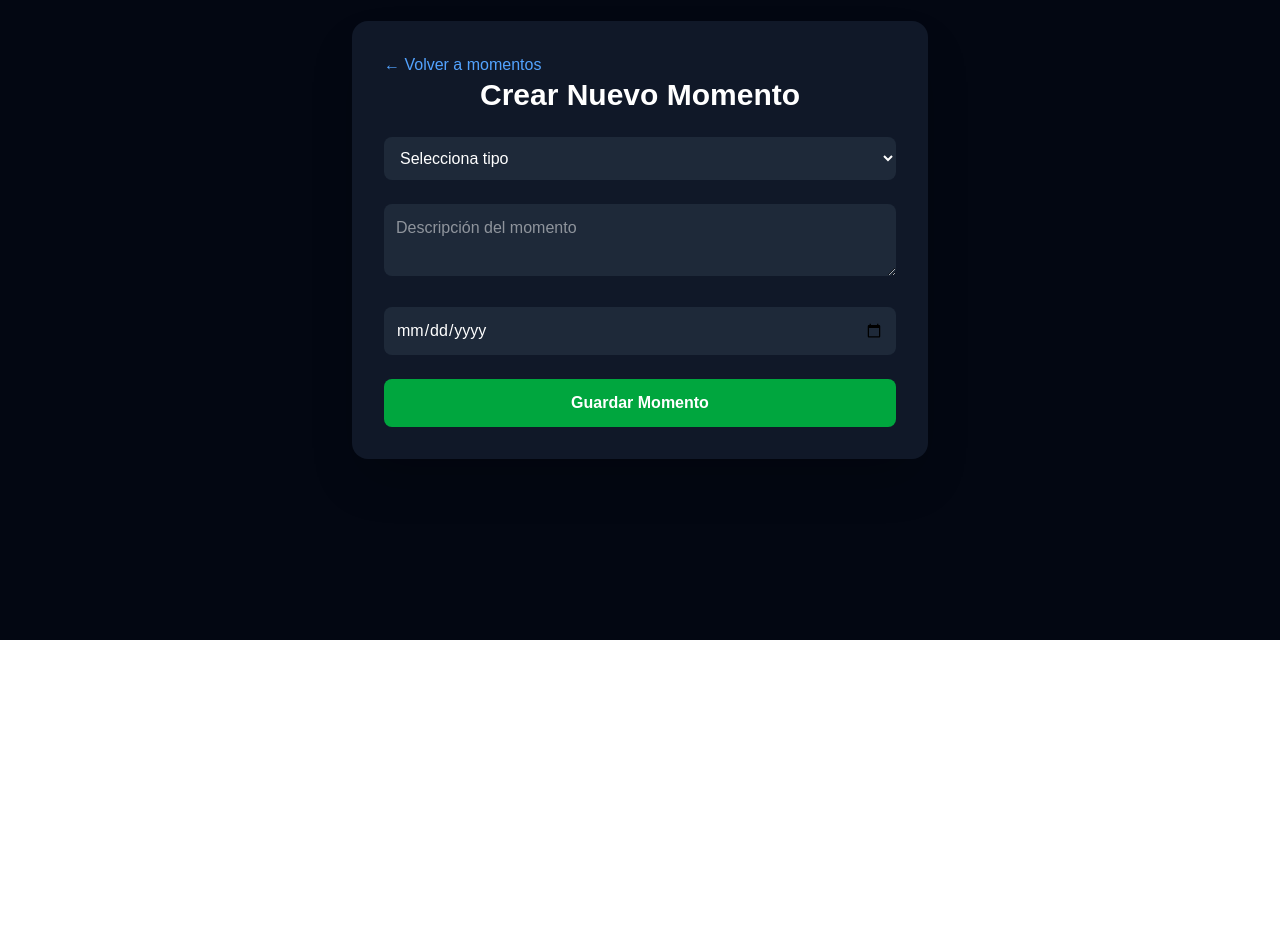
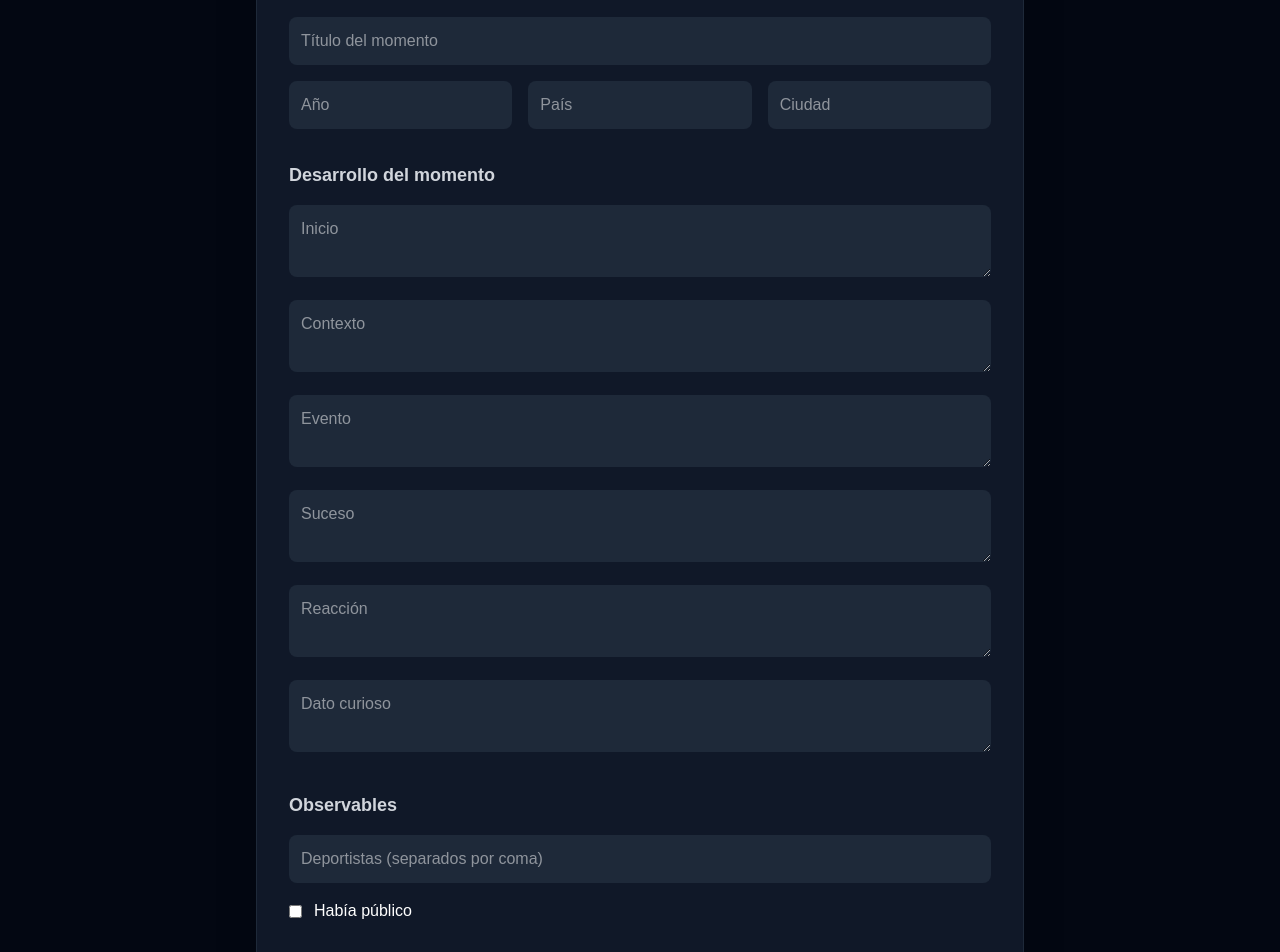
Before and after one commit to Yanedis97/Momentos-frontend, a Next.js app: page /moments/create in a window 1280 px wide. Shown: the part 160-1112 px from the top of the page. Before the commit the page ends 800 px from the top, so only its background shows below. Built offline with nearby package versions, Linux system fonts and the light colour scheme.

Commit message:
change pages design

```diff
--- a/app/moments/create/page.tsx
+++ b/app/moments/create/page.tsx
@@ -1,92 +1,175 @@
 "use client";
 
-import { useParams } from "next/navigation";
 import { useState } from "react";
-import Link from "next/link";
 
 export default function CrearMomentoPage() {
-  const params = useParams();
-  const id = params.id;
 
   const [form, setForm] = useState({
-    tipo: "",
-    descripcion: "",
-    fecha: "",
+    title: "",
+    country: "",
+    city: "",
+    year: "",
+    inicio: "",
+    contexto: "",
+    evento: "",
+    suceso: "",
+    reaccion: "",
+    dato_curioso: "",
+    deportistas: "",
+    publico: false
   });
 
   const handleChange = (
-    e: React.ChangeEvent<HTMLInputElement | HTMLTextAreaElement | HTMLSelectElement>
+    e: React.ChangeEvent<HTMLInputElement | HTMLTextAreaElement>
   ) => {
+
+    const { name, value } = e.target;
+
     setForm({
       ...form,
-      [e.target.name]: e.target.value,
+      [name]: value
     });
+
   };
 
   const handleSubmit = (e: React.FormEvent) => {
     e.preventDefault();
-    console.log({
-      jugadorId: id,
-      ...form,
-    });
+
+    const payload = {
+      title: form.title,
+      year: Number(form.year),
+      location: {
+        country: form.country,
+        city: form.city
+      },
+      states: {
+        inicio: { text: form.inicio },
+        contexto: { text: form.contexto },
+        evento: { text: form.evento },
+        suceso: { text: form.suceso },
+        reaccion: { text: form.reaccion },
+        dato_curioso: { text: form.dato_curioso }
+      },
+      observables: {
+        deportistas: form.deportistas.split(","),
+        publico: form.publico
+      }
+    };
+
+    console.log(payload);
   };
 
   return (
-    <main className="flex min-h-screen items-center justify-center bg-gray-950 p-6">
+
+    <main className="min-h-screen bg-gray-950 p-8 flex justify-center">
+
       <form
         onSubmit={handleSubmit}
-        className="w-full max-w-xl space-y-6 rounded-2xl bg-gray-900 p-8 shadow-2xl text-white"
+        className="w-full max-w-3xl space-y-8 rounded-2xl border border-gray-800 bg-gray-900 p-8 shadow-2xl text-white"
       >
-        <Link
-          href={`/jugadores/${id}/momentos`}
-          className="text-blue-400 hover:underline"
-        >
-          ← Volver a momentos
-        </Link>
 
-        <h2 className="text-center text-3xl font-bold">
-          Crear Nuevo Momento
+        <h1 className="text-3xl font-bold text-center">
+          Crear Momento
+        </h1>
+
+        {/* INFORMACIÓN GENERAL */}
+
+        <div className="space-y-4">
+
+          <h2 className="text-lg font-semibold text-gray-300">
+            Información general
           </h2>
 
-        <select
-          name="tipo"
-          value={form.tipo}
+          <input
+            name="title"
+            placeholder="Título del momento"
             onChange={handleChange}
-          required
-          className="w-full rounded-lg bg-gray-800 p-3 outline-none focus:ring-2 focus:ring-green-500"
-        >
-          <option value="">Selecciona tipo</option>
-          <option value="Gol">Gol</option>
-          <option value="Asistencia">Asistencia</option>
-          <option value="Tarjeta Amarilla">Tarjeta Amarilla</option>
-          <option value="Tarjeta Roja">Tarjeta Roja</option>
-        </select>
+            className="w-full rounded-lg bg-gray-800 p-3"
+          />
 
-        <textarea
-          name="descripcion"
-          placeholder="Descripción del momento"
-          value={form.descripcion}
+          <div className="grid grid-cols-3 gap-4">
+
+            <input
+              name="year"
+              placeholder="Año"
               onChange={handleChange}
-          required
-          className="w-full rounded-lg bg-gray-800 p-3 outline-none focus:ring-2 focus:ring-green-500"
+              className="rounded-lg bg-gray-800 p-3"
             />
 
             <input
-          type="date"
-          name="fecha"
-          value={form.fecha}
+              name="country"
+              placeholder="País"
               onChange={handleChange}
-          required
-          className="w-full rounded-lg bg-gray-800 p-3 outline-none focus:ring-2 focus:ring-green-500"
+              className="rounded-lg bg-gray-800 p-3"
             />
+
+            <input
+              name="city"
+              placeholder="Ciudad"
+              onChange={handleChange}
+              className="rounded-lg bg-gray-800 p-3"
+            />
+
+          </div>
+
+        </div>
+
+        {/* DESARROLLO DEL MOMENTO */}
+
+        <div className="space-y-4">
+
+          <h2 className="text-lg font-semibold text-gray-300">
+            Desarrollo del momento
+          </h2>
+
+          <textarea name="inicio" placeholder="Inicio" onChange={handleChange} className="w-full bg-gray-800 p-3 rounded-lg"/>
+          <textarea name="contexto" placeholder="Contexto" onChange={handleChange} className="w-full bg-gray-800 p-3 rounded-lg"/>
+          <textarea name="evento" placeholder="Evento" onChange={handleChange} className="w-full bg-gray-800 p-3 rounded-lg"/>
+          <textarea name="suceso" placeholder="Suceso" onChange={handleChange} className="w-full bg-gray-800 p-3 rounded-lg"/>
+          <textarea name="reaccion" placeholder="Reacción" onChange={handleChange} className="w-full bg-gray-800 p-3 rounded-lg"/>
+          <textarea name="dato_curioso" placeholder="Dato curioso" onChange={handleChange} className="w-full bg-gray-800 p-3 rounded-lg"/>
+
+        </div>
+
+        {/* OBSERVABLES */}
+
+        <div className="space-y-4">
+
+          <h2 className="text-lg font-semibold text-gray-300">
+            Observables
+          </h2>
+
+          <input
+            name="deportistas"
+            placeholder="Deportistas (separados por coma)"
+            onChange={handleChange}
+            className="w-full rounded-lg bg-gray-800 p-3"
+          />
+
+          <label className="flex items-center gap-3">
+
+            <input
+              type="checkbox"
+              onChange={(e) =>
+                setForm({ ...form, publico: e.target.checked })
+              }
+            />
+
+            Había público
+
+          </label>
+
+        </div>
 
         <button
           type="submit"
-          className="w-full rounded-lg bg-green-600 p-3 font-semibold transition hover:bg-green-700"
+          className="w-full rounded-lg bg-green-600 p-3 font-semibold hover:bg-green-700"
         >
-          Guardar Momento
+          Crear momento
         </button>
+
       </form>
+
     </main>
   );
 }
--- a/app/players/create/page.tsx
+++ b/app/players/create/page.tsx
@@ -3,99 +3,159 @@
 import { useState } from "react";
 
 export default function CrearJugadorPage() {
+
   const [form, setForm] = useState({
-    nombre: "",
-    posicion: "",
-    numero: "",
-    edad: "",
-    equipo: "",
+    username: "",
+    email: "",
+    language: "es",
+    experience_level: "beginner",
+    show_paused_first: true,
   });
 
   const handleChange = (
     e: React.ChangeEvent<HTMLInputElement | HTMLSelectElement>
   ) => {
+
+    const { name, value, type } = e.target;
+
     setForm({
       ...form,
-      [e.target.name]: e.target.value,
+      [name]: type === "checkbox" ? (e.target as HTMLInputElement).checked : value,
     });
+
   };
 
   const handleSubmit = (e: React.FormEvent) => {
     e.preventDefault();
-    console.log(form);
+
+    const payload = {
+      username: form.username,
+      email: form.email,
+      profile: {
+        language: form.language,
+        experience_level: form.experience_level,
+        preferences: {
+          show_paused_first: form.show_paused_first,
+        },
+      },
+    };
+
+    console.log(payload);
   };
 
   return (
     <main className="flex min-h-screen items-center justify-center bg-gray-950 p-6">
+
       <form
         onSubmit={handleSubmit}
-        className="w-full max-w-xl space-y-6 rounded-2xl bg-gray-900 p-8 shadow-2xl"
+        className="w-full max-w-xl space-y-6 rounded-2xl border border-gray-800 bg-gray-900 p-8 shadow-2xl text-white"
       >
-        <h2 className="text-center text-3xl font-bold text-white">
-          Registrar Jugador
+
+        <div className="text-center space-y-2">
+          <div className="text-4xl">👤</div>
+
+          <h2 className="text-3xl font-bold">
+            Crear Jugador
           </h2>
+
+          <p className="text-gray-400 text-sm">
+            Registra un nuevo usuario del sistema
+          </p>
+        </div>
+
+        {/* INFORMACIÓN BÁSICA */}
+
+        <div className="space-y-4">
+
+          <h3 className="text-lg font-semibold text-gray-300">
+            Información básica
+          </h3>
 
           <input
             type="text"
-          name="nombre"
-          placeholder="Nombre completo"
-          value={form.nombre}
+            name="username"
+            placeholder="Nombre de usuario"
+            value={form.username}
             onChange={handleChange}
             required
-          className="w-full rounded-lg bg-gray-800 p-3 text-white outline-none focus:ring-2 focus:ring-blue-500"
-        />
-
-        <select
-          name="posicion"
-          value={form.posicion}
-          onChange={handleChange}
-          required
-          className="w-full rounded-lg bg-gray-800 p-3 text-white outline-none focus:ring-2 focus:ring-blue-500"
-        >
-          <option value="">Selecciona posición</option>
-          <option value="portero">Portero</option>
-          <option value="defensa">Defensa</option>
-          <option value="mediocampista">Mediocampista</option>
-          <option value="delantero">Delantero</option>
-        </select>
-
-        <input
-          type="number"
-          name="numero"
-          placeholder="Número de camiseta"
-          value={form.numero}
-          onChange={handleChange}
-          required
-          className="w-full rounded-lg bg-gray-800 p-3 text-white outline-none focus:ring-2 focus:ring-blue-500"
+            className="w-full rounded-lg border border-gray-800 bg-gray-800 p-3 outline-none focus:border-blue-500"
           />
 
           <input
-          type="number"
-          name="edad"
-          placeholder="Edad"
-          value={form.edad}
+            type="email"
+            name="email"
+            placeholder="Correo electrónico"
+            value={form.email}
             onChange={handleChange}
             required
-          className="w-full rounded-lg bg-gray-800 p-3 text-white outline-none focus:ring-2 focus:ring-blue-500"
+            className="w-full rounded-lg border border-gray-800 bg-gray-800 p-3 outline-none focus:border-blue-500"
           />
 
+        </div>
+
+        {/* PERFIL */}
+
+        <div className="space-y-4">
+
+          <h3 className="text-lg font-semibold text-gray-300">
+            Perfil
+          </h3>
+
+          <select
+            name="language"
+            value={form.language}
+            onChange={handleChange}
+            className="w-full rounded-lg border border-gray-800 bg-gray-800 p-3 outline-none focus:border-blue-500"
+          >
+            <option value="es">Español</option>
+            <option value="en">Inglés</option>
+          </select>
+
+          <select
+            name="experience_level"
+            value={form.experience_level}
+            onChange={handleChange}
+            className="w-full rounded-lg border border-gray-800 bg-gray-800 p-3 outline-none focus:border-blue-500"
+          >
+            <option value="beginner">Principiante</option>
+            <option value="intermediate">Intermedio</option>
+            <option value="advanced">Avanzado</option>
+          </select>
+
+        </div>
+
+        {/* PREFERENCIAS */}
+
+        <div className="space-y-4">
+
+          <h3 className="text-lg font-semibold text-gray-300">
+            Preferencias
+          </h3>
+
+          <label className="flex items-center gap-3 text-sm">
+
             <input
-          type="text"
-          name="equipo"
-          placeholder="Equipo"
-          value={form.equipo}
+              type="checkbox"
+              name="show_paused_first"
+              checked={form.show_paused_first}
               onChange={handleChange}
-          required
-          className="w-full rounded-lg bg-gray-800 p-3 text-white outline-none focus:ring-2 focus:ring-blue-500"
             />
+
+            Mostrar momentos pausados primero
+
+          </label>
+
+        </div>
 
         <button
           type="submit"
-          className="w-full rounded-lg bg-green-600 p-3 font-semibold text-white transition hover:bg-green-700"
+          className="w-full rounded-lg bg-green-600 p-3 font-semibold transition hover:bg-green-700 active:scale-[0.98]"
         >
-          Guardar Jugador
+          Crear jugador
         </button>
+
       </form>
+
     </main>
   );
 }
```
Also changed, not shown: app/dashboard/page.tsx (+67 -19 lines), app/login/page.tsx (+32 -16 lines), app/players/page.tsx (+33 -14 lines), components/Navbar.tsx (+32 -10 lines), services/auth.service.ts (+3 -4 lines). Lines whose indentation alone changed are shown as unchanged.
